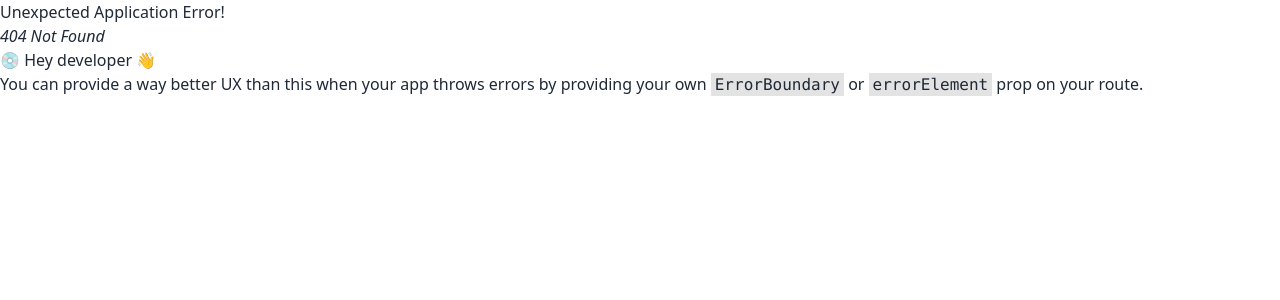
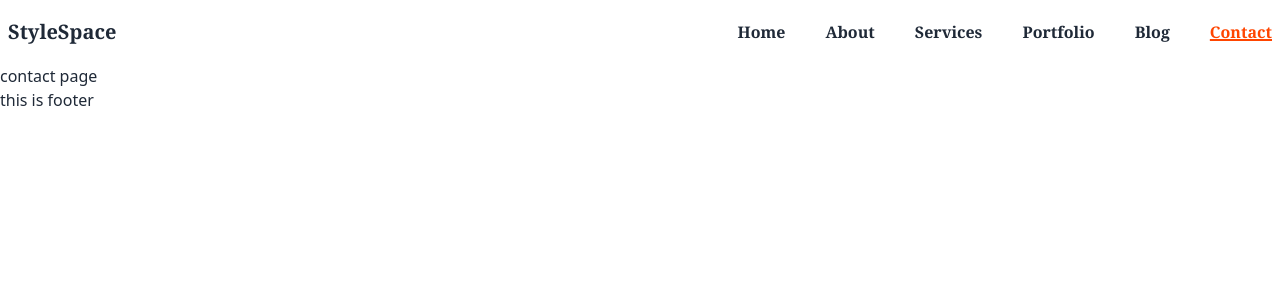
Before and after one commit to Rayhan108/Style-space, a React (Vite) app: page /contact in a window 1280 px wide. Before the commit this address had no page. Shown: the top 300 px of the page. Built offline with nearby package versions, Linux system fonts and the light colour scheme.

Commit message:
setup router with pages and added navbar

```diff
--- /dev/null
+++ b/src/Pages/About/About.jsx
@@ -0,0 +1,11 @@
+
+
+const About = () => {
+    return (
+        <div>
+          <h1>About page </h1>
+        </div>
+    );
+};
+
+export default About;
--- /dev/null
+++ b/src/Pages/Blog/Blog.jsx
@@ -0,0 +1,11 @@
+
+
+const Blog = () => {
+    return (
+        <div>
+            <h1>blog page</h1>
+        </div>
+    );
+};
+
+export default Blog;
--- /dev/null
+++ b/src/Pages/Contact/Contact.jsx
@@ -0,0 +1,11 @@
+
+
+const Contact = () => {
+    return (
+        <div>
+            <h1>contact page</h1>
+        </div>
+    );
+};
+
+export default Contact;
--- /dev/null
+++ b/src/Pages/Portfolio/Portfolio.jsx
@@ -0,0 +1,11 @@
+
+
+const Portfolio = () => {
+    return (
+        <div>
+            <h1>portfolio page</h1>
+        </div>
+    );
+};
+
+export default Portfolio;
--- /dev/null
+++ b/src/Pages/Services/Services.jsx
@@ -0,0 +1,11 @@
+
+
+const Services = () => {
+    return (
+        <div>
+            <h1>services page</h1>
+        </div>
+    );
+};
+
+export default Services;
--- a/src/Shared/Navbar/Navbar.jsx
+++ b/src/Shared/Navbar/Navbar.jsx
@@ -1,10 +1,50 @@
+// import { Link } from "react-scroll";
+
+import {  NavLink } from "react-router-dom";
 
 
 const Navbar = () => {
+    const navRoutes=(
+      <>
+        <li>
+            <NavLink to="/" className="nl  ml-10 font-serif font-bold">Home</NavLink>
+        </li>
+        <li>
+            <NavLink to="/about" className="nl  ml-10 font-serif font-bold" >About</NavLink>
+        </li>
+        <li>
+            <NavLink to="/services" className="nl ml-10 font-serif font-bold" >Services</NavLink>
+        </li>
+        <li>
+            <NavLink to="/portfolio" className="nl ml-10 font-serif font-bold" >Portfolio</NavLink>
+        </li>
+        <li>
+            <NavLink to="/blog" className="nl ml-10 font-serif font-bold" >Blog</NavLink>
+        </li>
+        <li>
+            <NavLink to="/contact" className="nl ml-10 font-serif font-bold" >Contact</NavLink>
+        </li>
+    </>)
     return (
-        <div>
-            <p>this is navbar</p>
+        <div className="navbar ">
+        <div className="navbar-start">
+          <div className="dropdown">
+            <div tabIndex={0} role="button" className="btn btn-ghost lg:hidden">
+              <svg xmlns="http://www.w3.org/2000/svg" className="h-5 w-5" fill="none" viewBox="0 0 24 24" stroke="currentColor"><path strokeLinecap="round" strokeLinejoin="round" strokeWidth="2" d="M4 6h16M4 12h8m-8 6h16" /></svg>
+            </div>
+            <ul tabIndex={0} className="menu menu-sm dropdown-content mt-3 z-[1] p-2 shadow  rounded-box w-52">
+            {navRoutes}
+            </ul>
+          </div>
+          <p className=" text-xl font-serif font-bold">StyleSpace</p>
         </div>
+        <div className="navbar-end hidden lg:flex">
+          <ul className=" menu-horizontal  ">
+            {navRoutes}
+          </ul>
+        </div>
+
+      </div>
     );
 };
 
--- a/src/index.css
+++ b/src/index.css
@@ -2,3 +2,12 @@
 @tailwind base;
 @tailwind components;
 @tailwind utilities;
+
+.active{
+    color: orangered;
+    text-decoration: underline 2px;
+}
+.nl:hover{
+    color: orangered;
+    text-decoration: underline 2px;
+}
```
Also changed, not shown: src/Router/router.jsx (+25 -0 lines).
